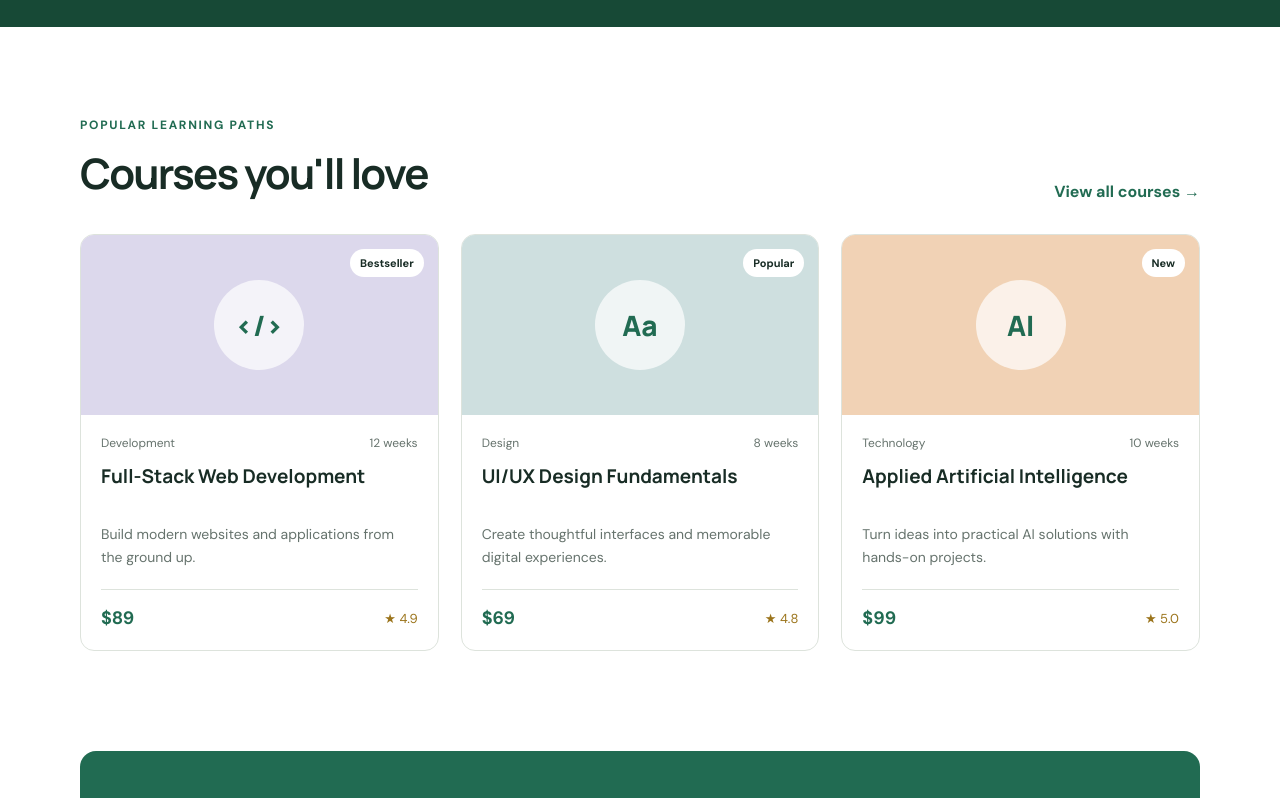
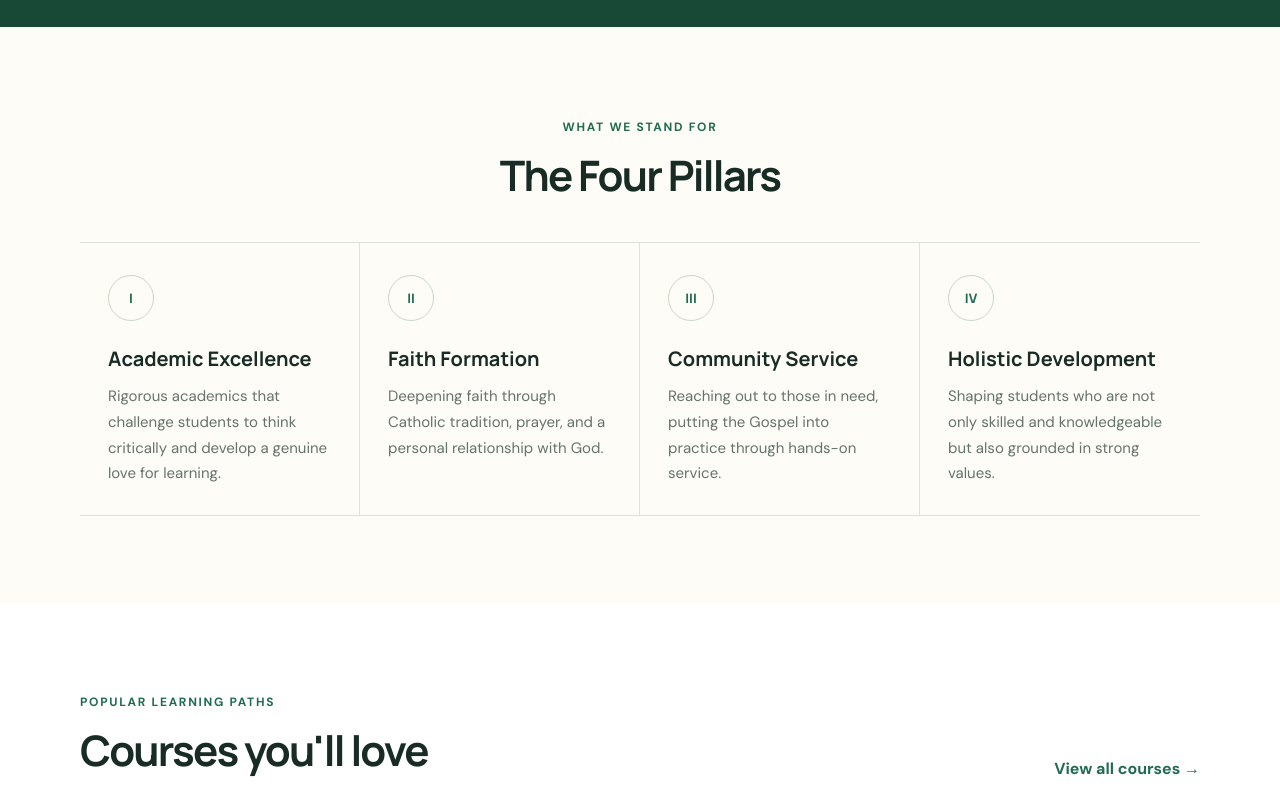
Before and after one commit to zyrusdingcong7/DINGCONG-project-2, a plain HTML site: page index.html in a window 1280 px wide. Shown: the part 755-1553 px from the top of the page. Drawn offline with Linux system fonts and the light colour scheme.

Commit message:
add four pillars

```diff
--- a/assets/styles.css
+++ b/assets/styles.css
@@ -72,6 +72,15 @@ a { color: inherit; text-decoration: none; }
 .stats-grid strong, .stats-grid span { display: block; }
 .stats-grid strong { font-family: "Manrope", sans-serif; font-size: 34px; }
 .stats-grid span { margin-top: 5px; color: #bed1c7; font-size: 14px; }
+.pillars-section { padding: 88px 0; background: #fdfcf7; }
+.pillars-heading { text-align: center; margin-bottom: 38px; }
+.pillars-heading h2 { margin: 10px 0 0; font-family: "Manrope", sans-serif; font-size: 42px; letter-spacing: -1.8px; }
+.pillars-grid { display: grid; grid-template-columns: repeat(4, 1fr); border-top: 1px solid var(--line); border-bottom: 1px solid var(--line); }
+.pillar-card { min-height: 260px; padding: 32px 28px 28px; border-right: 1px solid var(--line); }
+.pillar-card:last-child { border-right: 0; }
+.pillar-number { width: 46px; height: 46px; display: grid; place-items: center; border: 1px solid #cbd7c5; border-radius: 50%; color: var(--green); font-family: "Manrope", sans-serif; font-size: 13px; font-weight: 800; }
+.pillar-card h3 { margin: 24px 0 12px; font-family: "Manrope", sans-serif; font-size: 20px; }
+.pillar-card p { margin: 0; color: var(--muted); font-size: 15px; line-height: 1.72; }
 .section { padding: 86px 0 100px; }
 .section-heading { display: flex; align-items: end; justify-content: space-between; margin-bottom: 32px; }
 .section-heading h2, .cta h2, .page-hero h1 { margin: 10px 0 0; font-family: "Manrope", sans-serif; font-size: 42px; letter-spacing: -1.8px; }
--- a/index.html
+++ b/index.html
@@ -83,6 +83,37 @@
       </div>
     </section>
 
+    <section class="pillars-section">
+      <div class="container">
+        <div class="pillars-heading">
+          <span class="eyebrow">What We Stand For</span>
+          <h2>The Four Pillars</h2>
+        </div>
+        <div class="pillars-grid">
+          <article class="pillar-card">
+            <span class="pillar-number">I</span>
+            <h3>Academic Excellence</h3>
+            <p>Rigorous academics that challenge students to think critically and develop a genuine love for learning.</p>
+          </article>
+          <article class="pillar-card">
+            <span class="pillar-number">II</span>
+            <h3>Faith Formation</h3>
+            <p>Deepening faith through Catholic tradition, prayer, and a personal relationship with God.</p>
+          </article>
+          <article class="pillar-card">
+            <span class="pillar-number">III</span>
+            <h3>Community Service</h3>
+            <p>Reaching out to those in need, putting the Gospel into practice through hands-on service.</p>
+          </article>
+          <article class="pillar-card">
+            <span class="pillar-number">IV</span>
+            <h3>Holistic Development</h3>
+            <p>Shaping students who are not only skilled and knowledgeable but also grounded in strong values.</p>
+          </article>
+        </div>
+      </div>
+    </section>
+
     <section class="section">
       <div class="container">
         <div class="section-heading">
```
